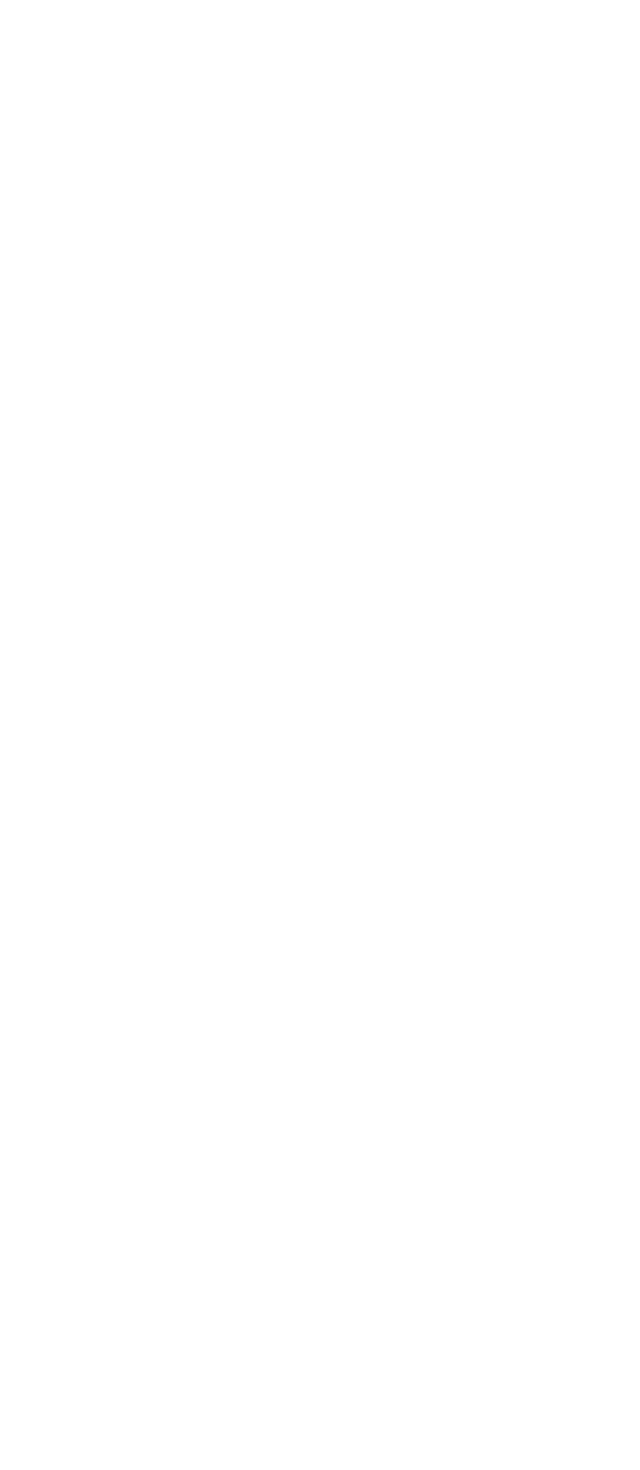
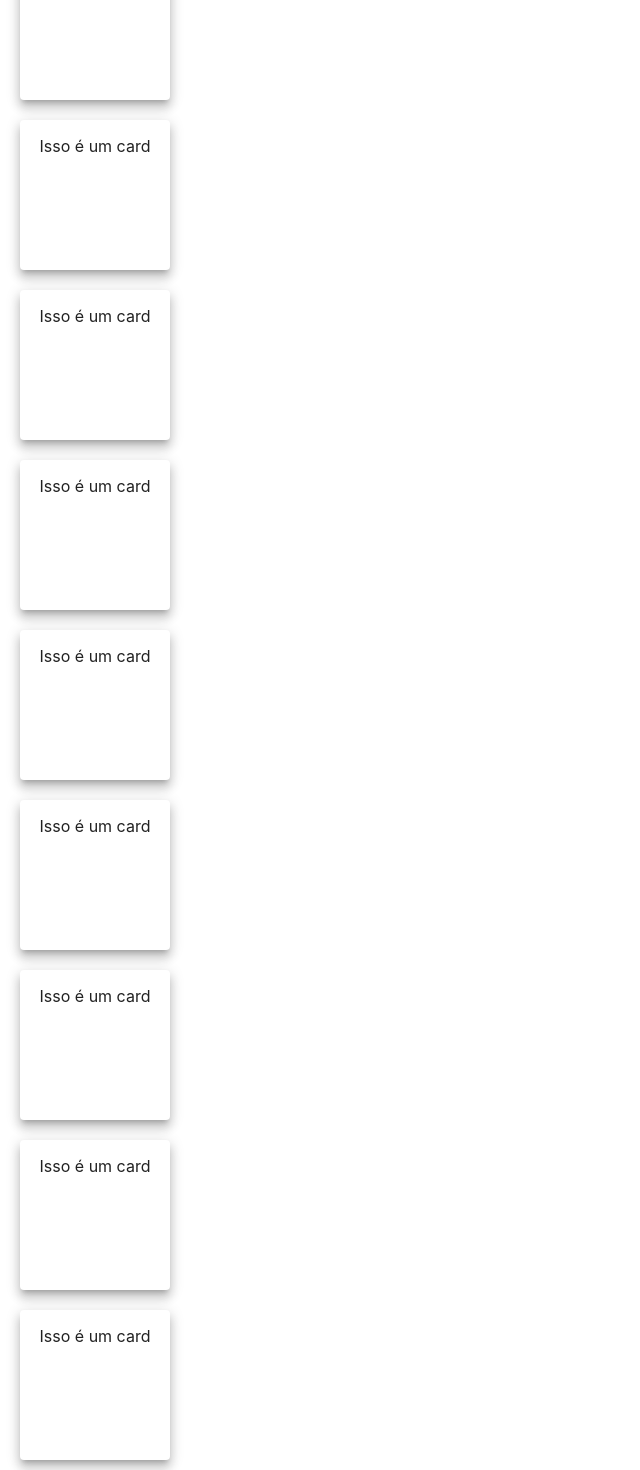
Before and after one commit to mateussdl/desafio-fullstack, a React (Create React App) app: page / in a window 1280 px wide. Shown: the part 600-2070 px from the top of the page, without its empty margins (0-640 px from the left). Before the commit the page ends 800 px from the top, so only its background shows below. Built offline with nearby package versions, Linux system fonts and the light colour scheme; no server answers.

Commit message:
Adding more DogCards

```diff
--- a/src/App.js
+++ b/src/App.js
@@ -18,7 +18,19 @@ function App() {
           <span>Título da Dog Fetch</span>
         </div>
       </div>
-      <div>
+      <div class="grid">
+        <DogCard />
+        <DogCard />
+        <DogCard />
+        <DogCard />
+        <DogCard />
+        <DogCard />
+        <DogCard />
+        <DogCard />
+        <DogCard />
+        <DogCard />
+        <DogCard />
+        <DogCard />
         <DogCard />
         <DogCard />
         <DogCard />
```
